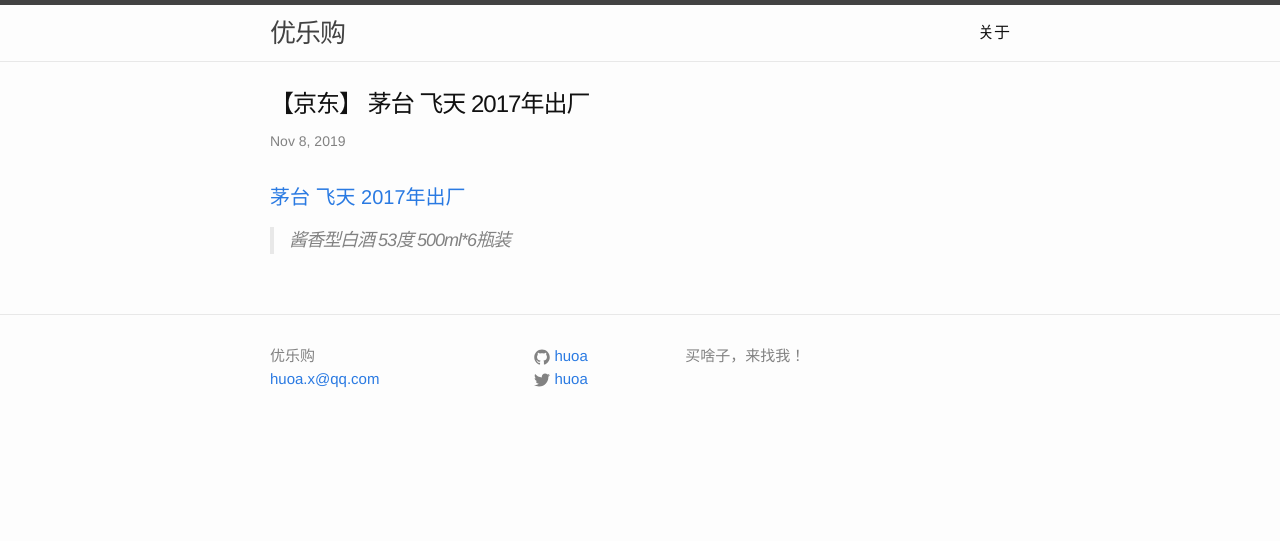
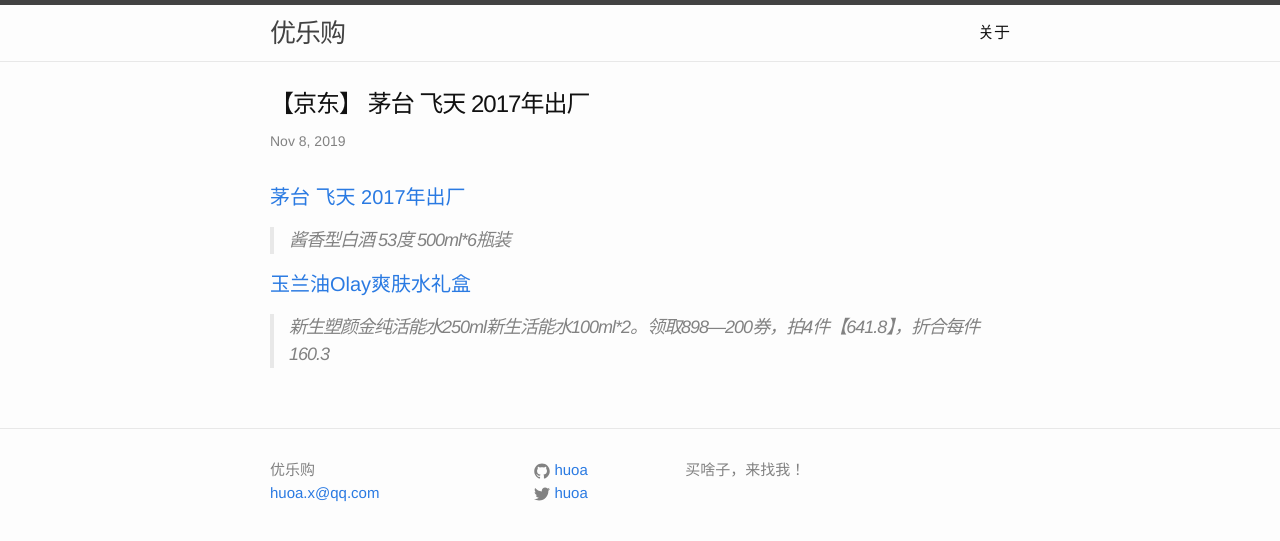
Before and after one commit to huoa/free_site, a Jekyll site: the page built from _posts/2019-11-08-jd.md, in a window 1280 px wide. Shown: the top 541 px of the page. Built offline with Jekyll 4.4.1, drawn with Linux system fonts in a browser that asks for light colours.

Commit message:
jd - add

```diff
--- a/_posts/2019-11-08-jd.md
+++ b/_posts/2019-11-08-jd.md
@@ -8,3 +8,8 @@ categories: 京东
 ### [茅台 飞天 2017年出厂](https://u.jd.com/4AsJXa)
 
 > 酱香型白酒 53度 500ml*6瓶装
+
+
+### [玉兰油Olay爽肤水礼盒](https://u.jd.com/DGFm2X)
+
+> 新生塑颜金纯活能水250ml新生活能水100ml*2。领取898—200券，拍4件【641.8】，折合每件160.3
```
